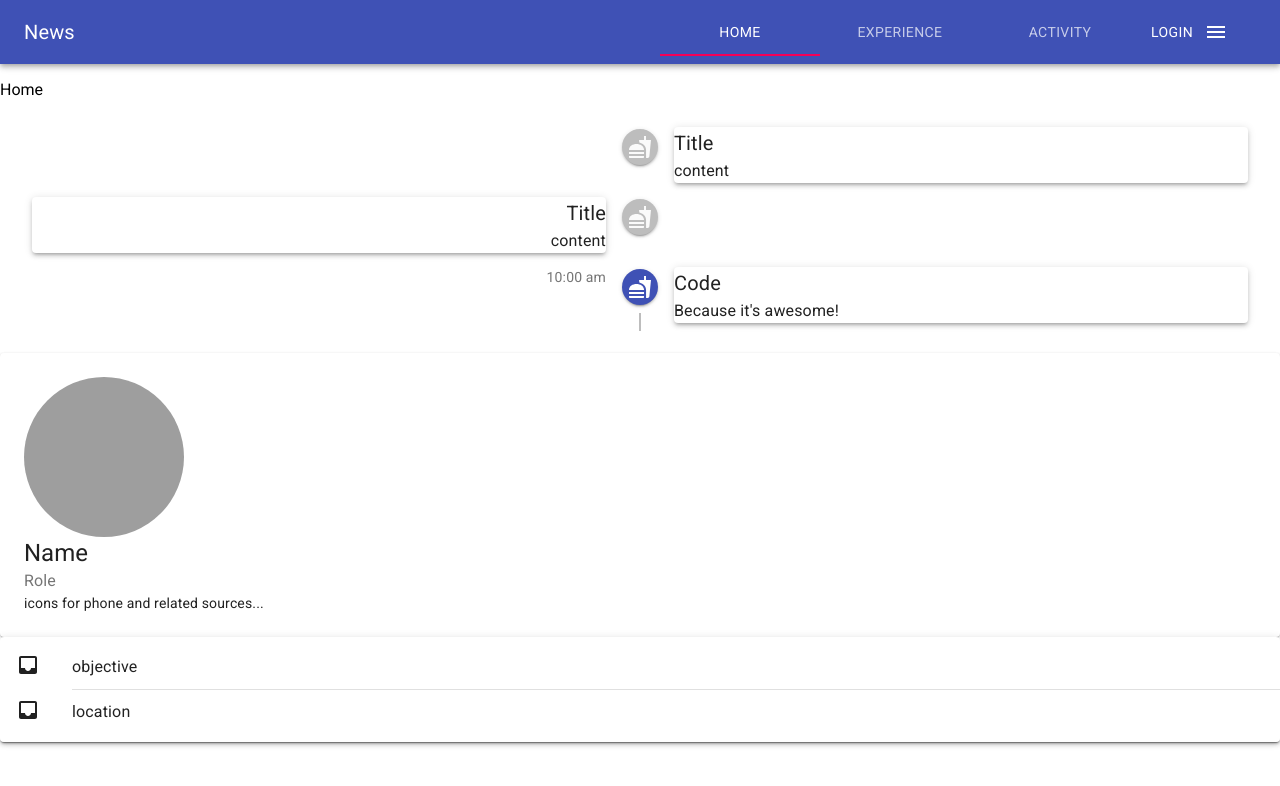
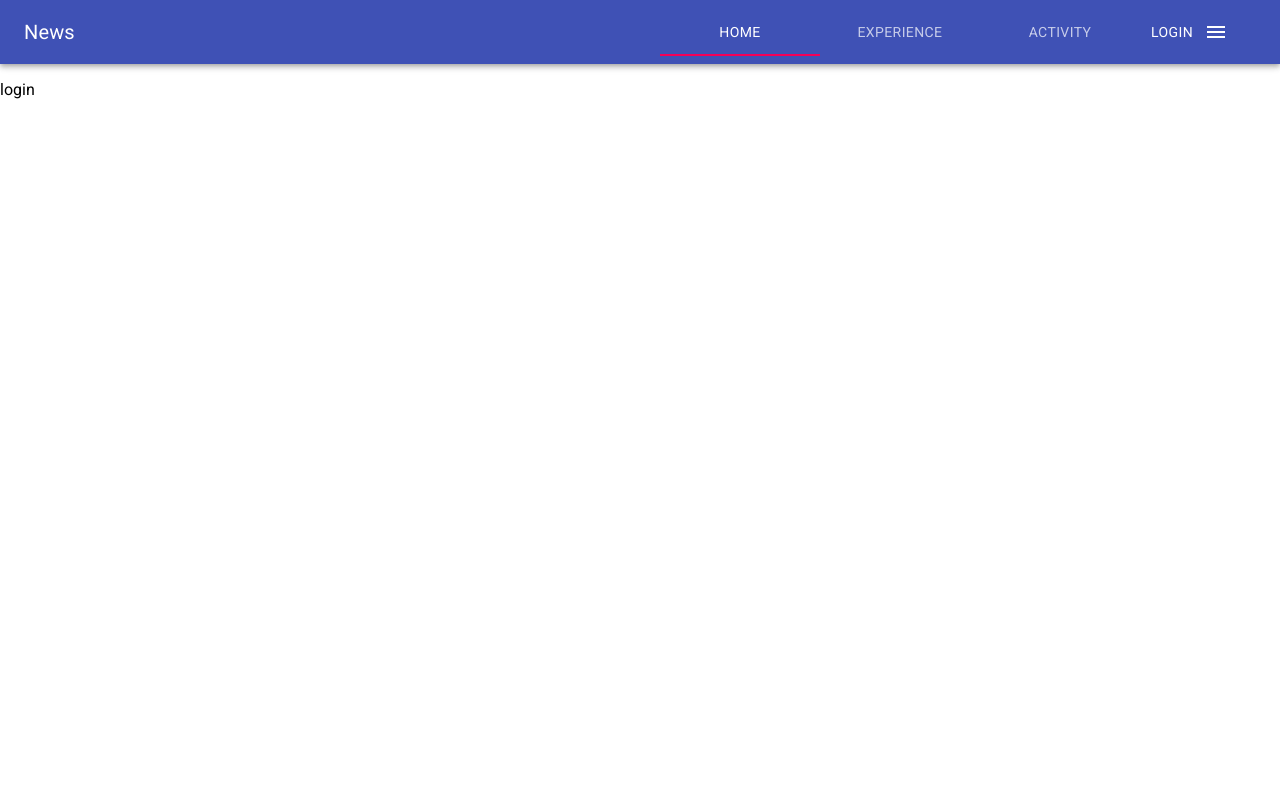
Before and after one commit to qmffkem/resume, a React (Create React App) app: page /login in a window 1280 px wide. Shown: the top 786 px of the page. Built offline with nearby package versions, Linux system fonts and the light colour scheme; grey boxes are pictures that could not be loaded.

Commit message:
login pages for authentication

```diff
--- a/src/Main/Body/Body.js
+++ b/src/Main/Body/Body.js
@@ -3,14 +3,21 @@ import{Route, Switch} from 'react-router-dom';
 
 import Home from './Page/Home';
 import Experience from './Page/Experience';
+
+import Login from './Page/LoginPages/LoginPage';
+import Logout from './Page/LoginPages/LogoutPage';
 // import Activity from './Page/Activity';
 
 const Body = () =>{
     return(
         <Switch>
+            <Route path="/login" component = {Login}/>
+            <Route path="/logout" component = {Logout}/>
+
             <Route path="/experience" component={Experience}/>
             <Route path="/activity" component={Home}/>
             <Route path="/" component={Home} />
+
         </Switch>
 
     )
--- a/src/Main/Body/Page/Home.js
+++ b/src/Main/Body/Page/Home.js
@@ -10,11 +10,11 @@ const Home = ()=>{
   return(
     <>
       <p>Home</p>
-      <Timeline/>
       <Paper>
         <User/>
         <About/>
       </Paper>
+      <Timeline/>
     </>
   )
 }
--- /dev/null
+++ b/src/Main/Body/Page/LoginPages/LoginPage.js
@@ -0,0 +1,13 @@
+import React from 'react';
+
+const Login = ()=>{
+    return(
+        <>
+            <p>
+                login
+            </p>
+        </>
+    )
+}
+
+export default Login;
--- /dev/null
+++ b/src/Main/Body/Page/LoginPages/LogoutPage.js
@@ -0,0 +1,11 @@
+import React from 'react';
+
+const Logout = ()=>{
+    return(
+        <>
+            <p>logout</p>
+        </>
+    )
+}
+
+export default Logout;
--- a/src/Main/Body/component/About.js
+++ b/src/Main/Body/component/About.js
@@ -3,9 +3,9 @@ import React from 'react';
 import Paper from '@material-ui/core/Paper';
 import List from '@material-ui/core/List';
 import ListItem from '@material-ui/core/ListItem';
-import ListItemText from '@material-ui/core/ListItemText';
+// import ListItemText from '@material-ui/core/ListItemText';
 import ListItemAvatar from '@material-ui/core/ListItemAvatar';
-import Avatar from '@material-ui/core/Avatar';
+// import Avatar from '@material-ui/core/Avatar';
 import Divider from '@material-ui/core/Divider';
 
 import { Typography } from '@material-ui/core';
--- a/src/Main/Header/Header.js
+++ b/src/Main/Header/Header.js
@@ -6,6 +6,7 @@ import Button from '@material-ui/core/Button';
 import IconButton from '@material-ui/core/IconButton';
 import MenuIcon from '@material-ui/icons/Menu';
 import { makeStyles } from '@material-ui/core/styles';
+import {Link} from 'react-router-dom';
 
 
 // import Logo from './Logo/Logo';
@@ -35,7 +36,7 @@ const Header = ()=>{
           News
         </Typography>
         <Navbar/>
-        <Button color="inherit">Login</Button>
+        <Button component ={Link} to ={"/login"} color="inherit">Login</Button>
         <IconButton edge="start" className={classes.menuButton} color="inherit" aria-label="menu">
           <MenuIcon />
         </IconButton>
```
Also changed, not shown: src/Main/Body/component/Skill.js (+10 -0 lines).
